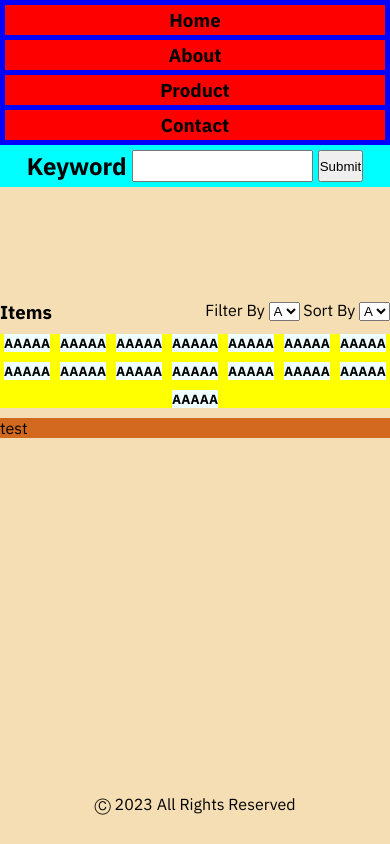
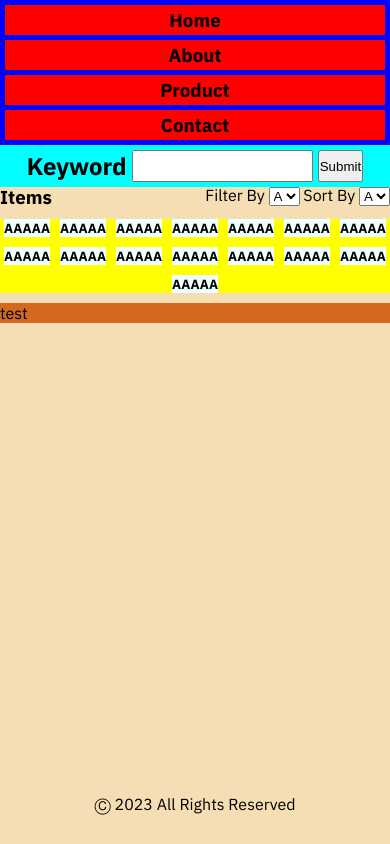
Before and after one commit to mmmmmob/jsd6-CSS-flex, a plain HTML site: page index.html in a window 390 px wide. Drawn offline with Linux system fonts and the light colour scheme.

Commit message:
adjust search bar and menu bar for each display

```diff
--- a/styles.css
+++ b/styles.css
@@ -39,10 +39,9 @@ body {
 }
 
 .app__header {
-    height: 100px;
-    /* flex settings for nav and search bar */
     display: flex;
-    flex-direction: column;
+    flex-direction: row-reverse;
+    justify-content: space-between;    height: 50px;
 }
 
 .app__content {
@@ -125,6 +124,11 @@ body {
 }
 
 @media screen and (max-width: 768px) {
+    .app__header {
+        display: flex;
+        flex-direction: column;
+        height: 80px;
+    }
     .navBar {
         display: flex;
         justify-content: center;
@@ -139,7 +143,7 @@ body {
 
 @media screen and (max-width: 470px) {
     .app__header {
-        height: 300px;
+        height: 185px;
     }
 
     .navBar {
```
